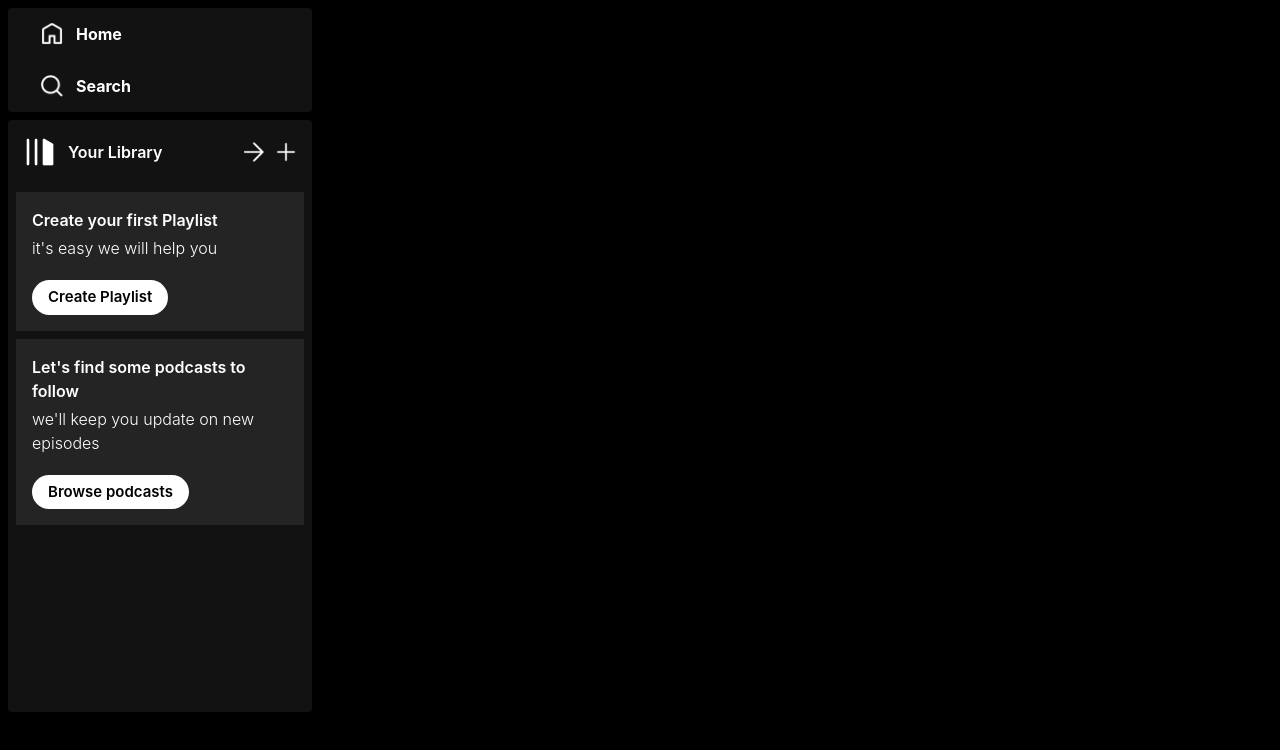
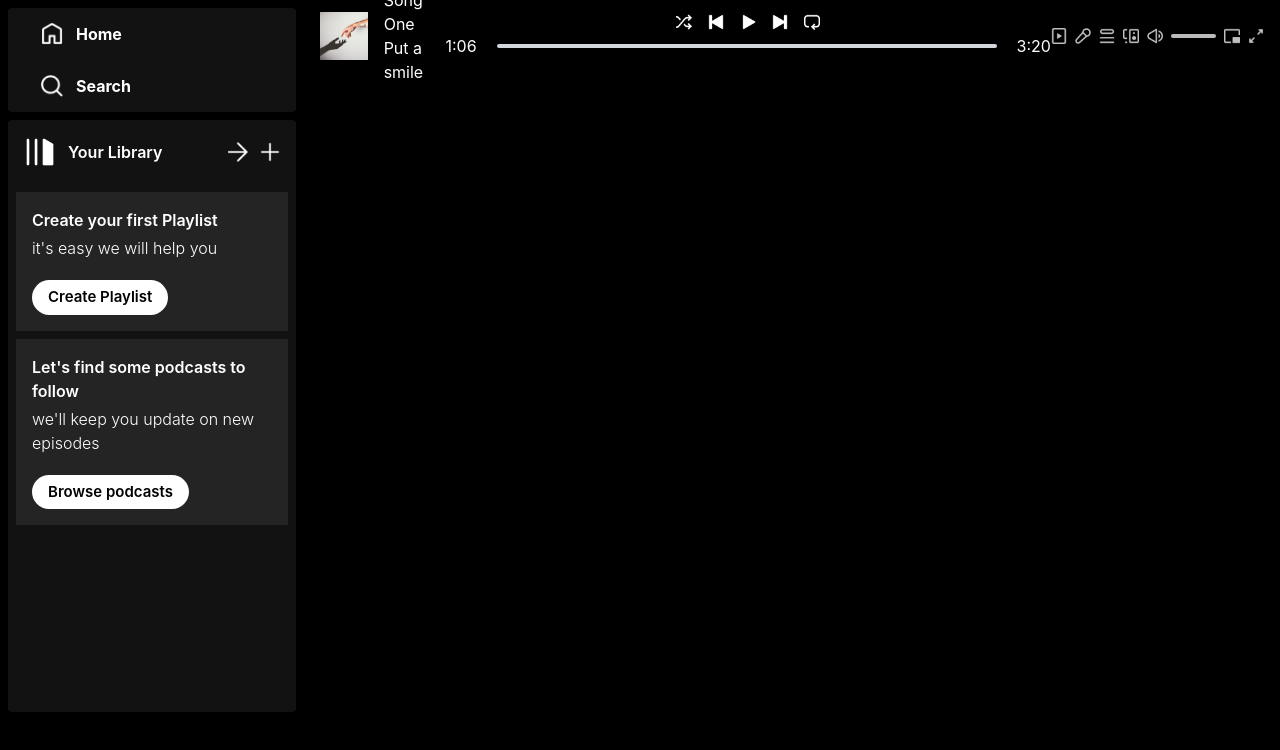
Before and after one commit to Vanshika-sketch/spotify-clone, a React (Vite) app: page / in a window 1280 px wide. Shown: the top 750 px of the page. Built offline with nearby package versions, Linux system fonts and the light colour scheme.

Commit message:
feat: created music player

```diff
--- a/src/App.jsx
+++ b/src/App.jsx
@@ -1,11 +1,13 @@
 import React from 'react'
 import Sidebar from './components/Sidebar'
+import Player from './components/Player'
 
 const App = () => {
   return (
     <div className='h-screen bg-black'>
         <div className='h-[90%] flex'>
             <Sidebar/>
+            <div><Player/></div>
 
         </div>
 
--- /dev/null
+++ b/src/components/Player.jsx
@@ -0,0 +1,48 @@
+import React from 'react'
+import {assets, songsData } from '../assets/assets'
+
+const Player = () => {
+  return (
+    <div className='h-[10%] bg-black flex justify-between items-center text-white px-4'>
+        <div className='hidden lg:flex items-center gap-4'>
+            <img className='w-12' src={songsData[0].image} alt="" />
+            <div>
+              <p>{songsData[0].name}</p>
+              <p>{songsData[0].desc.slice(0,12)}</p>
+            </div>
+          </div>
+        <div className='flex flex-col items-center gap-1 m-auto'>
+          <div className='flex gap-4'>
+            <img className='w-4 cursor-pointer'src={assets.shuffle_icon} alt="" />
+            <img className='w-4 cursor-pointer'src={assets.prev_icon} alt="" />
+            <img className='w-4 cursor-pointer'src={assets.play_icon} alt="" />
+            <img className='w-4 cursor-pointer'src={assets.next_icon} alt="" />
+            <img className='w-4 cursor-pointer'src={assets.loop_icon} alt="" />
+          </div>
+          <div className='flex items-center gap-5'>
+            <p>1:06</p>
+            <div className='w-[60vw] max-w-[500px] bg-gray-300 rounded-full cursor-pointer'>
+              <hr className='h-1 border-none w-0 bg-green-800 rounded-full' />
+            </div>
+            <p>3:20</p>
+          </div>
+        </div>
+        <div className='hidden lg:flex items-center gap-2 opacity-75'>
+          <img className='w-4' src={assets.plays_icon} alt="" />
+          <img className='w-4' src={assets.mic_icon} alt="" />
+          <img className='w-4' src={assets.queue_icon} alt="" />
+          <img className='w-4' src={assets.speaker_icon} alt="" />
+          <img className='w-4' src={assets.volume_icon} alt="" />
+          <div className='w-20 bg-slate-50 h-1 rounded'>
+
+          </div>
+          <img className='w-4' src={assets.mini_player_icon} alt="" />
+          <img className='w-4' src={assets.zoom_icon} alt="" />
+        </div>
+
+
+    </div>
+  )
+}
+
+export default Player
```
